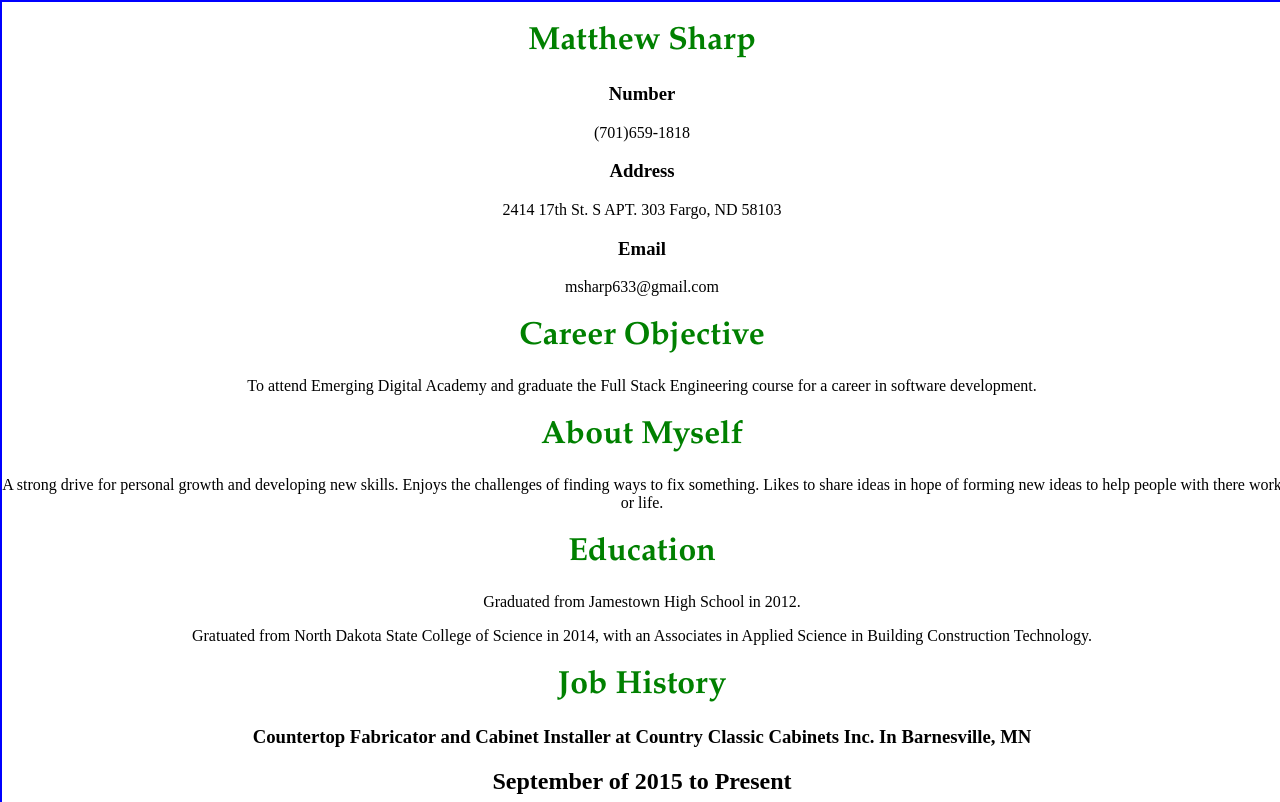
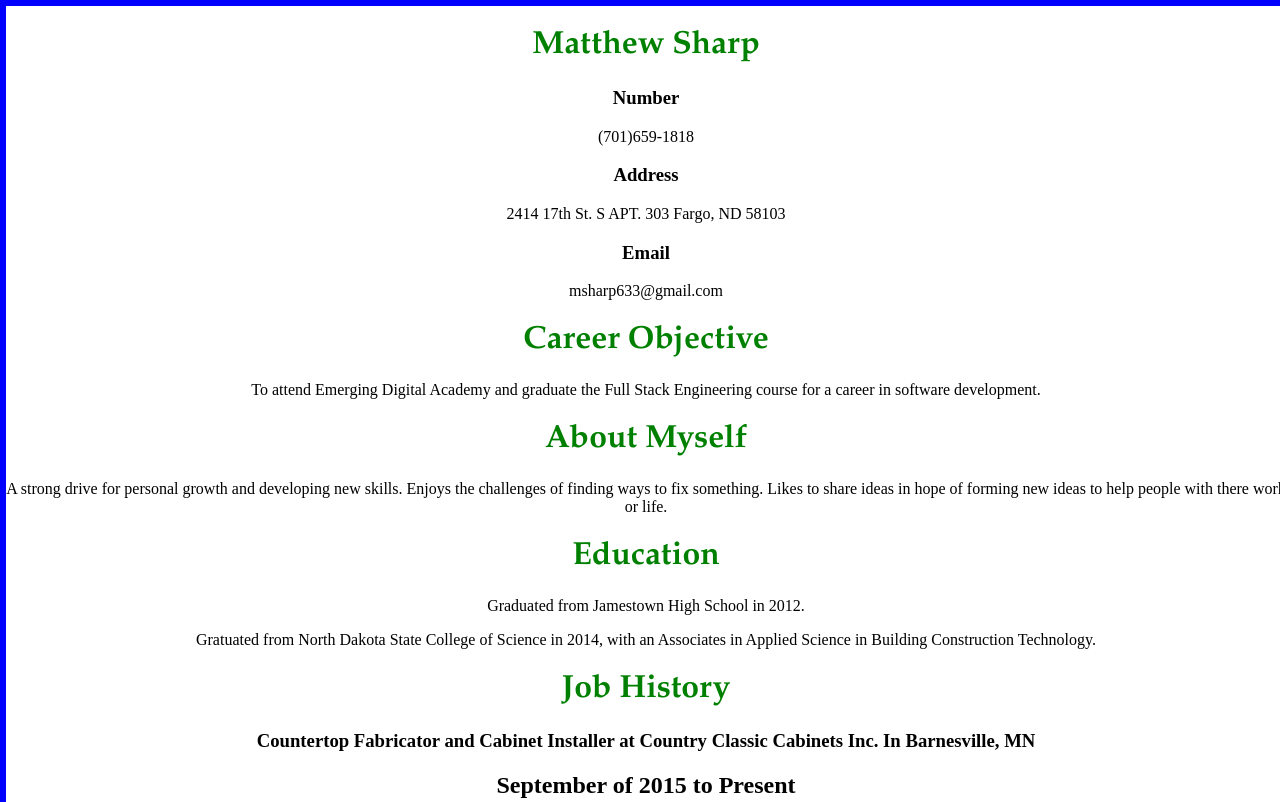
Before and after one commit to msharp94/msharp94.github.io, a plain HTML site: page index.html in a window 1280 px wide. Shown: the top 802 px of the page. Drawn offline with Linux system fonts and the light colour scheme.

Commit message:
Update style.css

```diff
--- a/style.css
+++ b/style.css
@@ -5,9 +5,7 @@ html, body {
   padding: 0; /* space from content and border*/
   text-align: center;
   border: solid blue;
-  border-width: thin;
-  overflow: hidden;
-  dispaly: block;
+  border-width: large;
 }
 
 h1 {
```
